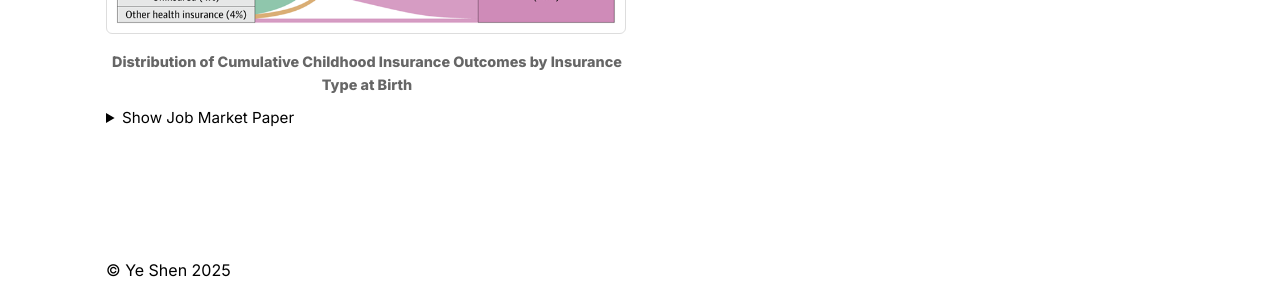
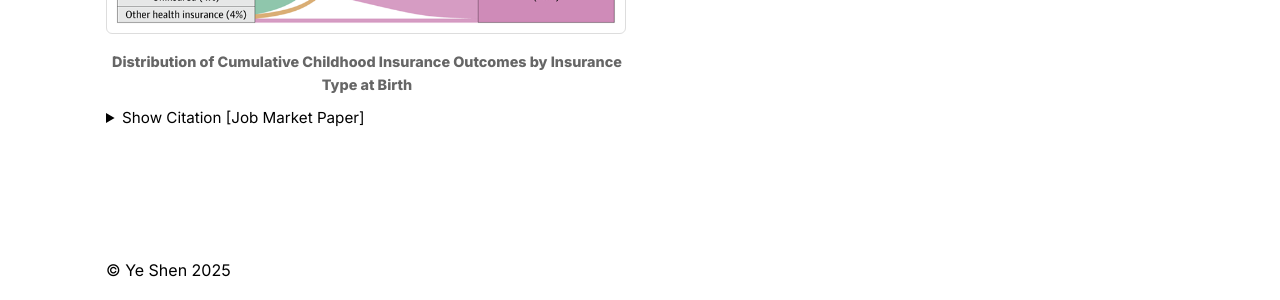
Before and after one commit to yshen11/yeshen-site, a Jekyll site: the page built from index.md, in a window 1280 px wide and 900 px high, scrolled down 566 px. Shown: the part 568-868 px from the top of the window. Built offline with Jekyll 4.4.1, drawn with Linux system fonts in a browser that asks for light colours.

Commit message:
Update index.md

```diff
--- a/index.md
+++ b/index.md
@@ -39,7 +39,7 @@ title: Home
      <b>Distribution of Cumulative Childhood Insurance Outcomes by Insurance Type at Birth</b>
     </figcaption>
     <details style="margin-top:.6rem;">
-      <summary style="cursor:pointer; font-size:0.95rem;">Show Job Market Paper</summary>
+      <summary style="cursor:pointer; font-size:0.95rem;">Show Citation [Job Market Paper]</summary>
       <div style="font-size:0.9rem; color:#555; margin-top:.4rem;">
         <a href="https://jamanetwork.com/journals/jama/article-abstract/2839299" target="_blank" rel="noopener">
         Shen Y, Sommers BD, Hatfield LA, Hayes C, Pandya A, Menzies NA. Insurance dynamics during childhood in the fragmented U.S. health system. JAMA. 2025; Published online September 24, 2025.
```
